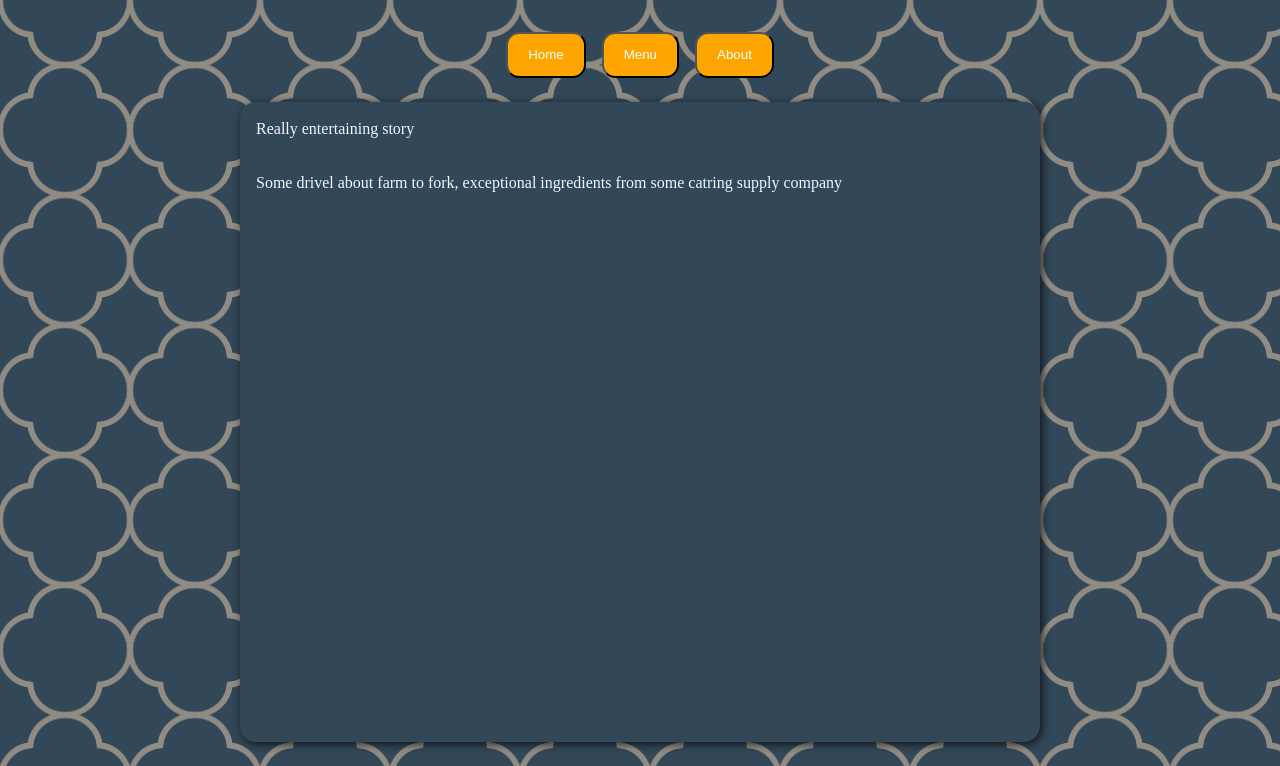
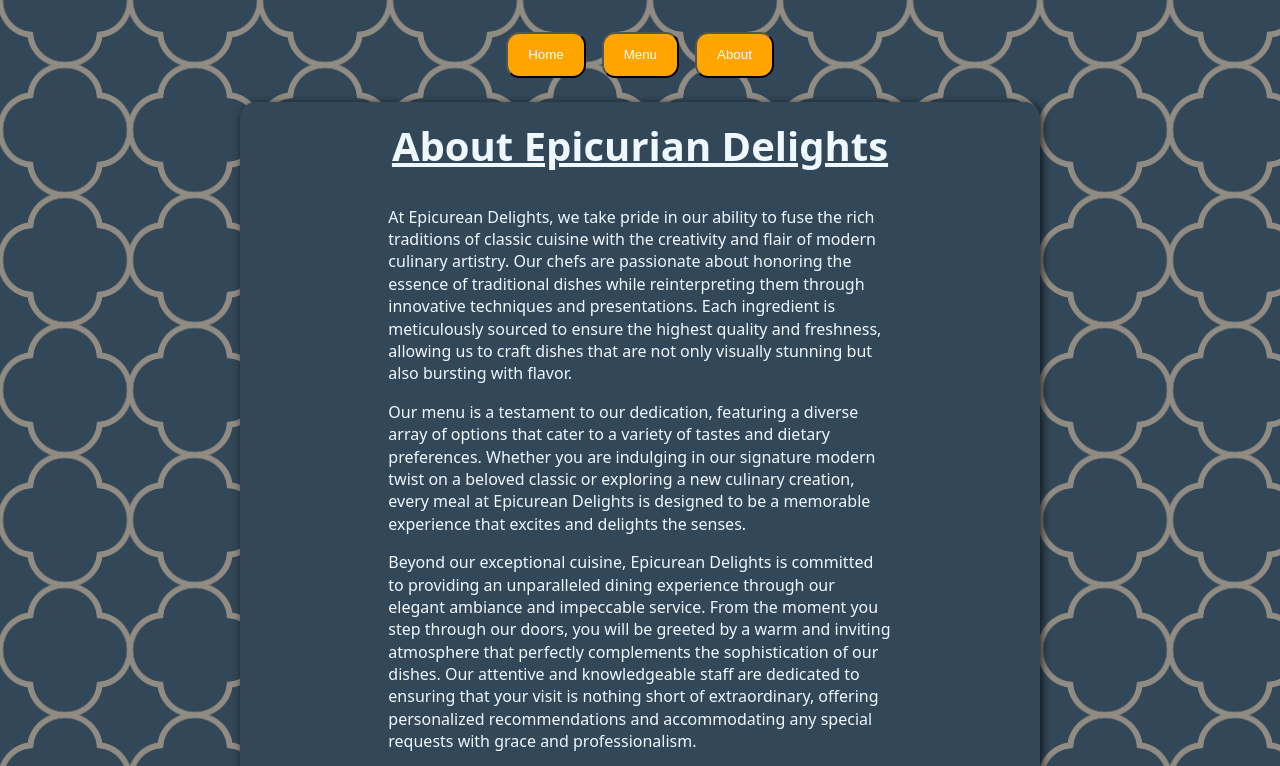
Before and after one commit to Eoin-k/Restaurant-Page-Odin, a website built with webpack: page src/index.html in a window 1280 px wide. Both pictures are taken after a click on the button "About". Shown: the top 766 px of the page. Built offline with nearby package versions, Linux system fonts and the light colour scheme.

Commit message:
Final styling

```diff
--- a/src/about.js
+++ b/src/about.js
@@ -1,7 +1,12 @@
 function aboutPage () {
     content.innerHTML = "";
-    content.innerHTML = `<div class="about-intro">Really entertaining story</div>
-    <div class="about-body">Some drivel about farm to fork, exceptional ingredients from some catring supply company</div>`
+    content.innerHTML = `<div><h1 class="about-header">About Epicurian Delights</h1></div>
+    <div class="about-body about-container">
+    <p>At Epicurean Delights, we take pride in our ability to fuse the rich traditions of classic cuisine with the creativity and flair of modern culinary artistry. Our chefs are passionate about honoring the essence of traditional dishes while reinterpreting them through innovative techniques and presentations. Each ingredient is meticulously sourced to ensure the highest quality and freshness, allowing us to craft dishes that are not only visually stunning but also bursting with flavor.</p>
+    <p>Our menu is a testament to our dedication, featuring a diverse array of options that cater to a variety of tastes and dietary preferences. Whether you are indulging in our signature modern twist on a beloved classic or exploring a new culinary creation, every meal at Epicurean Delights is designed to be a memorable experience that excites and delights the senses.</p>
+    <p>Beyond our exceptional cuisine, Epicurean Delights is committed to providing an unparalleled dining experience through our elegant ambiance and impeccable service. From the moment you step through our doors, you will be greeted by a warm and inviting atmosphere that perfectly complements the sophistication of our dishes. Our attentive and knowledgeable staff are dedicated to ensuring that your visit is nothing short of extraordinary, offering personalized recommendations and accommodating any special requests with grace and professionalism. </p>
+    <p>Whether you are celebrating a special occasion, hosting a business dinner, or simply enjoying a night out, Epicurean Delights offers the perfect setting for any event. Join us and discover why our restaurant is renowned not only for its exquisite cuisine but also for its unwavering commitment to excellence in every aspect of the dining experience.</p>
+    </div>`
 
 }
 
--- a/src/style.css
+++ b/src/style.css
@@ -9,6 +9,7 @@
    margin: 0;
 }
 body {
+   font-family: "Noto Sans",Arial, Helvetica, sans-serif;
    padding: 2rem;
    display: flex;
    gap: 1.5rem;
@@ -131,11 +132,14 @@ box-shadow: 2px 2px 9px 0px rgba(0,0,0,0.75);
    text-align: center;
 }
 
-.home-body{
+.home-body,.about-body{
    display: flex;
+   flex-direction: column;
    max-width: 55ch;
    align-self: center;
+   gap: 1rem;
 }
+
 
 .home-images-wrapper{
    display: grid;
@@ -172,6 +176,14 @@ box-shadow: 2px 2px 9px 0px rgba(0,0,0,0.75);
    align-self: center;
 
 }
+.about-header {
+   align-self: center;
+   text-decoration: underline;
+   font-size: 2.5rem;
+   text-align: center;
+}
+
+
 @media screen and (max-width: 762px) {
    .starters,.mains,.dessert,.drinks {
       display:grid;
```
Also changed, not shown: dist/bundle.js, dist/index.html.
